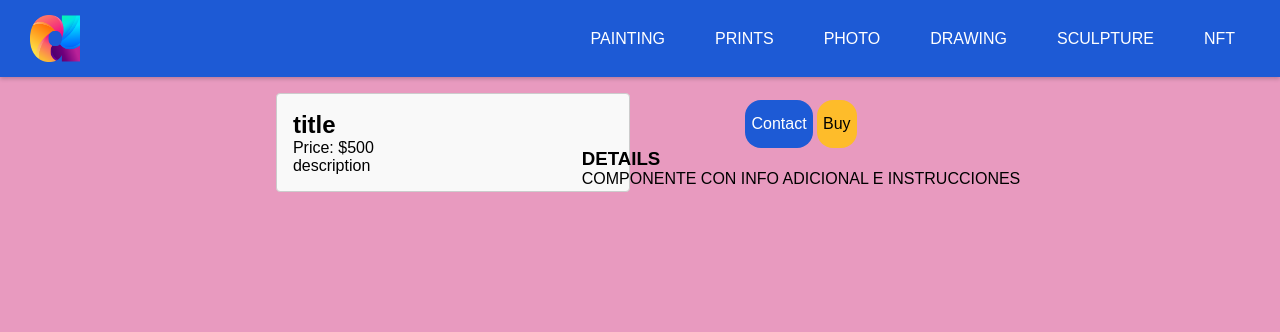
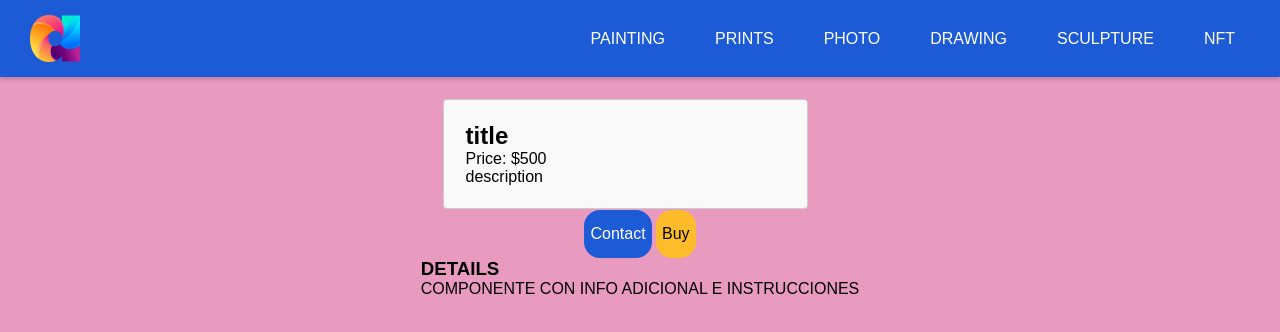
Before and after one commit to Sebasbh/Anunciarte, a React (Vite) app in the folder anunciarte-app/: page /productDetail in a window 1280 px wide. Shown: the top 332 px of the page. Built offline with nearby package versions, Linux system fonts and the light colour scheme.

Commit message:
before merge

```diff
--- a/anunciarte-app/src/Pages/ProductDetail.jsx
+++ b/anunciarte-app/src/Pages/ProductDetail.jsx
@@ -30,10 +30,11 @@ export default function ProductDetail() {
         </div>
         <div className="mainContainerProduct">
           <div className="galleryContainer">
-            <ProductList show={{ title: true, price: true, description:true }} id={productId} style={"product-container-white"} />
 
           </div>
           <div className="infoContainer">
+          <ProductList show={{ title: true, price: true, description:true }} id={productId} style={"product-container-white"} />
+
 
             <div className="ButtonsProductsDetail">
               <Button style="blueButton" text="Contact" arrow={false} />
```
